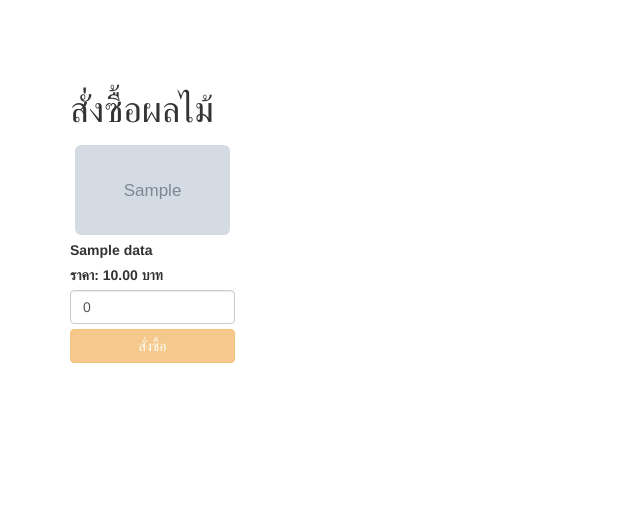
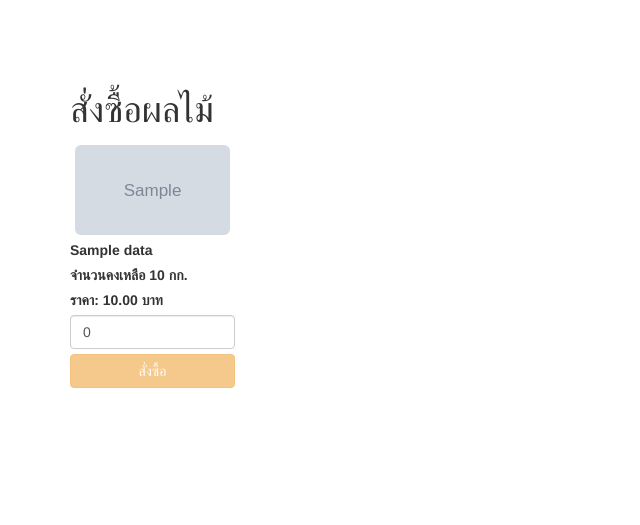
Before and after one commit to chanpan/project_, a Yii app: template views/buying/user.php in a window 1280 px wide. Shown: the top 525 px of the page, without its empty margins (0-640 px from the left). Run offline with PHP 8.4 and a stand-in for Yii, Linux system fonts and the light colour scheme; the template is opened without the code that fills it: most values are stand-ins (such as "Sample title", 1, 10 or a date in 2020); grey boxes marked "Sample" are stand-in pictures; data that the repository does not hold is empty; some libraries are stand-ins or nearby versions.

Commit message:
จำนวนคงเหลือ

```diff
--- a/views/buying/user.php
+++ b/views/buying/user.php
@@ -10,6 +10,7 @@
         </div>
         <div class="contents">
             <label><?= $d['name']?></label> <br>
+            <label>จำนวนคงเหลือ <?= $d['amount']?> กก.</label> <br>
             <label>ราคา: <?= number_format($d['sale_price'], 2)?> บาท</label>
             <input data-id="<?= $d['id']?>" type="number" class="qty form-control" id="cart-<?= $d['id']?>" value="0" min="1">
         </div>
```
